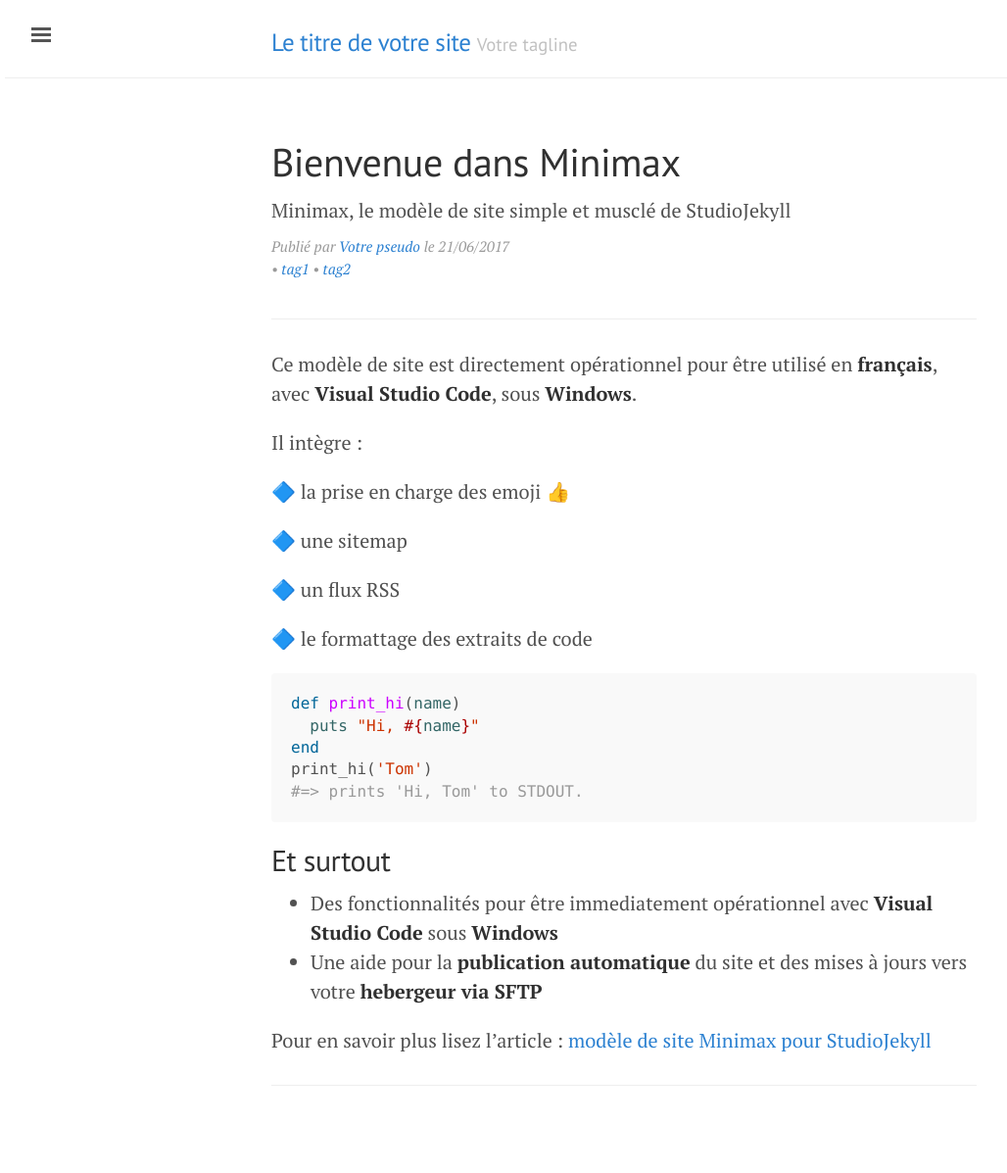
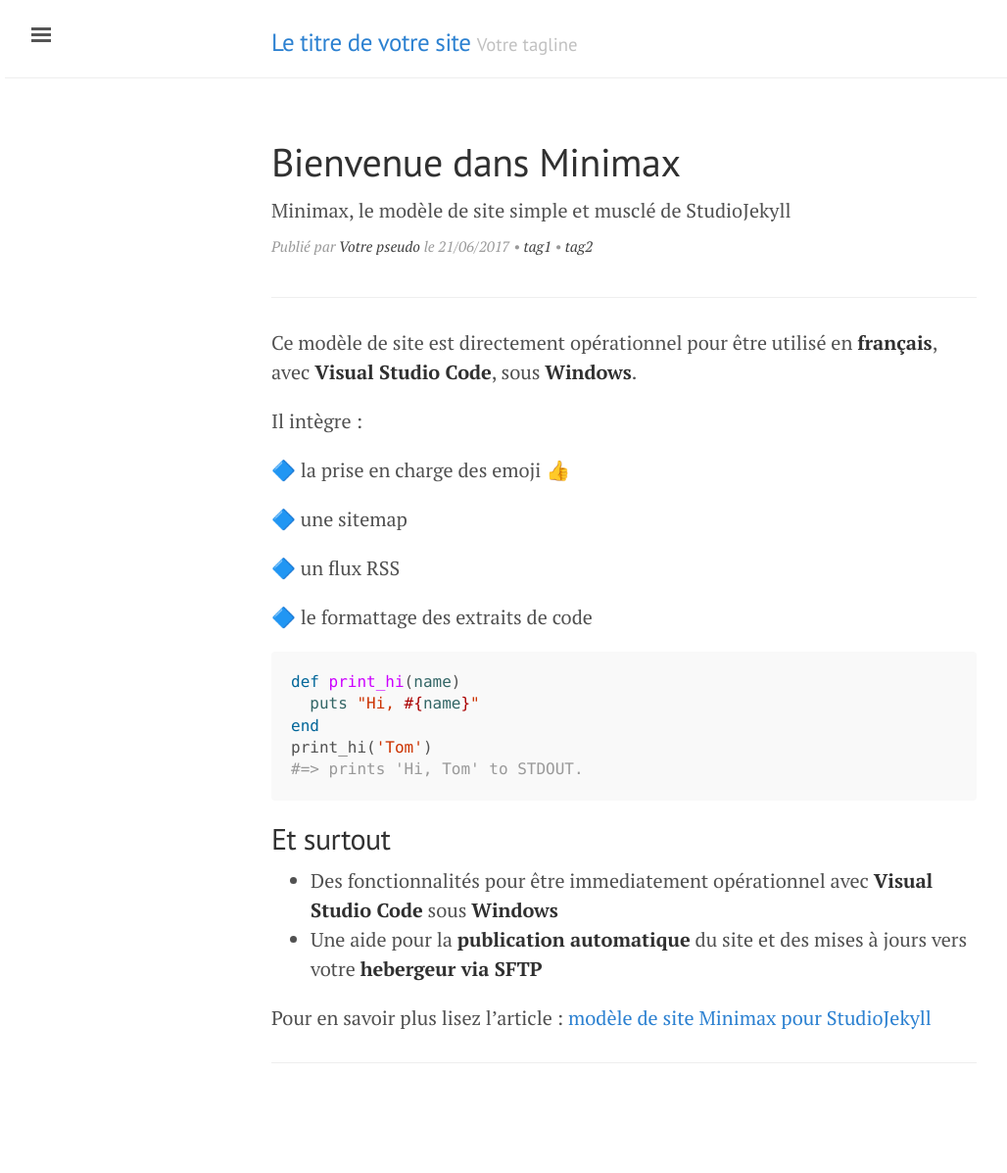
Before and after one commit to mikemaggire/studiojekyll-minimax, a Jekyll site: the page built from _posts/2017-06-21-bienvenue-dans-studiojekyll.md, in a window 1280 px wide. Shown: the whole page at 98% size, without its empty margins (3-1031 px from the left). Built offline with Jekyll 4.4.1, drawn with Linux system fonts in a browser that asks for light colours; emoji names are drawn with the system emoji font; after the commit the page ends 1174 px from its top, so only the background shows below that.

Commit message:
enhancement: design

```diff
--- a/_includes/post-header.html
+++ b/_includes/post-header.html
@@ -23,10 +23,10 @@
       {% endif %}
       {% endif %}
 
-      <div class="tagline">
+      <span class="tagline">
       {% for tag in page.tags %}
           • <a href="{{ site.baseurl }}/tags.html#{{ tag | slugize }}">{{ tag }}</a>
       {% endfor %}
-      </div>
+      </span>
     </div>
   </header>
--- a/assets/css/minimax.css
+++ b/assets/css/minimax.css
@@ -99,9 +99,6 @@ img {
  *
  */
 
-.post-preview > a {
-  color: #404040;
-}
 .post-preview > a:hover,
 .post-preview > a:focus {
   text-decoration: none;
@@ -111,30 +108,48 @@ img {
   margin-top: 30px;
   margin-bottom: 10px;
 }
+
 .post-preview > a > .post-subtitle {
   margin: 0;
   font-weight: 300;
   margin-bottom: 10px;
+  color: #404040;
 }
-.post-preview > .post-meta {
+
+.post-preview h2
+{
+  font-weight: bold;
+}
+
+.post-preview > a:hover > .post-title
+{
+  color:  #2C81D1;
+}
+
+/*.post-preview > .post-meta {
   color: #808080;
   font-size: 18px;
   font-style: italic;
   margin-top: 0;
+}*/
+
+.post-meta {
+/*  display: inline;*/
+  margin-top: -.5rem;
+  margin-bottom: 2rem;
+  color: #9a9a9a;
+  font-style: italic;
+  font-size: 75%;
 }
-.post-preview > .post-meta > a {
+
+.post-meta a,
+.post-meta > a,
+.post-header .post-meta a,
+.post-preview > .post-meta > a,
+.post-preview > .post-meta > .tagline > a
+{
   text-decoration: none;
   color: #404040;
-}
-.post-preview > .post-meta > a:hover,
-.post-preview > .post-meta > a:focus {
-  color: #0085a1;
-  text-decoration: underline;
-}
-@media only screen and (min-width: 768px) {
-  .post-preview > a > .post-title {
-    font-size: 36px;
-  }
 }
 
 /*
@@ -186,21 +201,25 @@ img {
   background-color: #404040;
   cursor: not-allowed;
 }
-::-moz-selection {
+
+/*::-moz-selection {
   color: white;
   text-shadow: none;
   background: #0085a1;
 }
+
 ::selection {
   color: white;
   text-shadow: none;
   background: #0085a1;
-}
+
 img::selection {
   color: white;
   background: transparent;
 }
+
 img::-moz-selection {
   color: white;
   background: transparent;
 }
+}*/
--- a/assets/css/poolenlanyon.css
+++ b/assets/css/poolenlanyon.css
@@ -512,15 +512,6 @@ a.sidebar-nav-item:focus {
   margin-top: 0;
 }
 
-/* Meta data line below post title */
-.post-meta {
-/*  display: inline;*/
-  margin-top: -.5rem;
-  margin-bottom: 2rem;
-  color: #9a9a9a;
-  font-style: italic;
-  font-size: 75%;
-}
 
 /* Related posts */
 .related {
```
Also changed, not shown: _layouts/bloglayout.html (+9 -10 lines).
